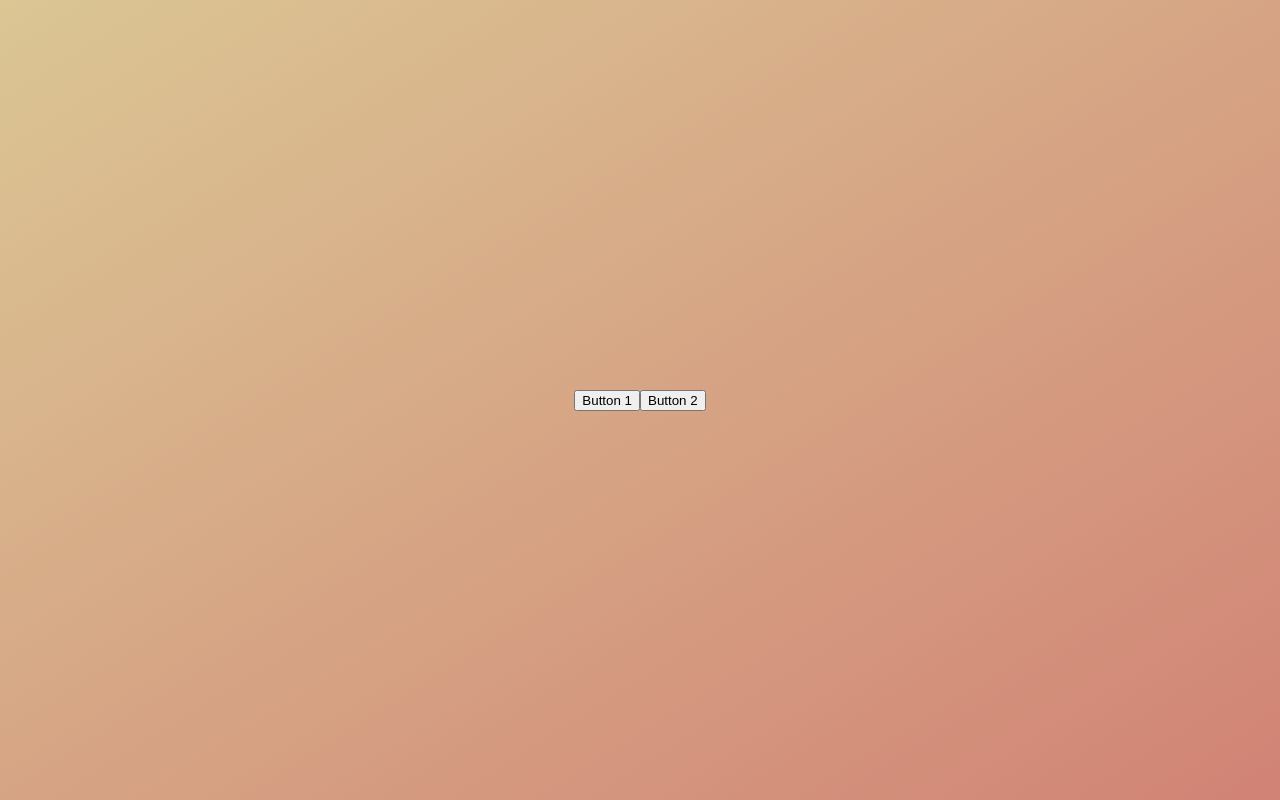
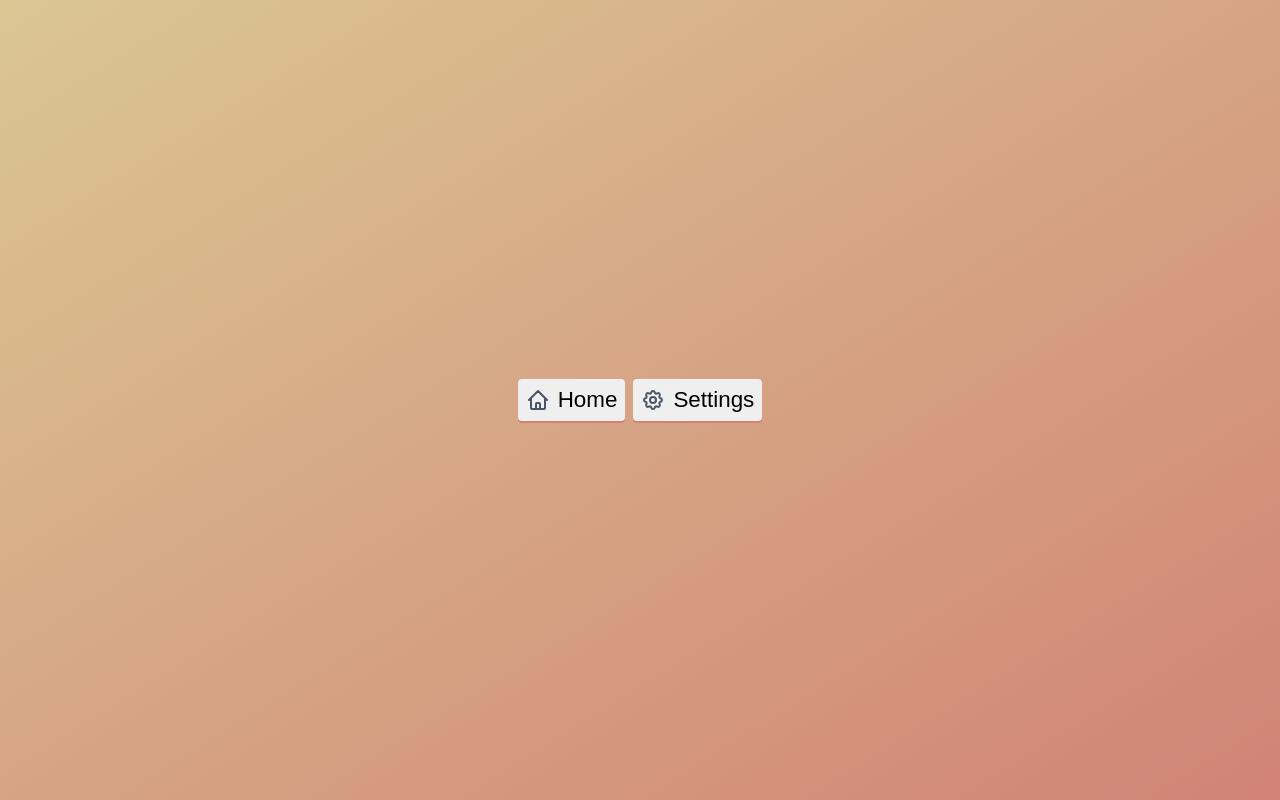
Before and after one commit to bratzie/fwbutton, an Angular app: page / in a window 1280 px wide. Built offline with nearby package versions, Linux system fonts and the light colour scheme.

Commit message:
STEP2: Button icons supported

```diff
--- a/src/app/app.component.ts
+++ b/src/app/app.component.ts
@@ -3,7 +3,11 @@ import { Component } from '@angular/core';
 @Component({
   selector: 'app-root',
   template: `
-    <app-button *ngFor="let button of buttons" [buttonText]="button.text"></app-button>
+    <app-button
+      *ngFor="let button of buttons"
+      [buttonText]="button.text"
+      [iconPath]="button.icon">
+    </app-button>
   `,
   styles: [`
     :host {
@@ -19,10 +23,12 @@ import { Component } from '@angular/core';
 export class AppComponent {
   buttons = [
     {
-      text: 'Button 1'
+      text: 'Home',
+      icon: 'icon-home.svg'
     },
     {
-      text: 'Button 2'
+      text: 'Settings',
+      icon: 'icon-cog.svg'
     }
   ]
 }
--- a/src/app/button/button.component.html
+++ b/src/app/button/button.component.html
@@ -1 +1,4 @@
-<button>{{buttonText}}</button>
+<button class="findwise-button">
+  <img class="icon" [src]="'assets/icons/' + iconPath">
+  <span class="text">{{buttonText}}</span>
+</button>
--- a/src/app/button/button.component.scss
+++ b/src/app/button/button.component.scss
@@ -0,0 +1,26 @@
+$main-color: #DBC694;
+$alt-color: #D18375;
+$gutter: 8px;
+
+:host {
+  .findwise-button {
+    display: flex;
+    align-items: center;
+    justify-content: center;
+    -webkit-appearance: none;
+    padding: $gutter;
+    border-radius: 4px;
+    font-size: 1.4em;
+    border: none;
+    box-shadow: 0 2px 0 $alt-color;
+    cursor: pointer;
+
+    > .icon {
+      margin-right: $gutter;
+    }
+  }
+
+  &:not(:last-child) {
+    margin-right: $gutter;
+  }
+}
--- a/src/app/button/button.component.ts
+++ b/src/app/button/button.component.ts
@@ -7,6 +7,7 @@ import { Component, OnInit, Input } from '@angular/core';
 })
 export class ButtonComponent implements OnInit {
   @Input() buttonText: string;
+  @Input() iconPath: string;
 
   constructor() { }
   ngOnInit() { }
```
Also changed, not shown: src/assets/icons/icon-cog.svg (added), src/assets/icons/icon-home.svg (added).
